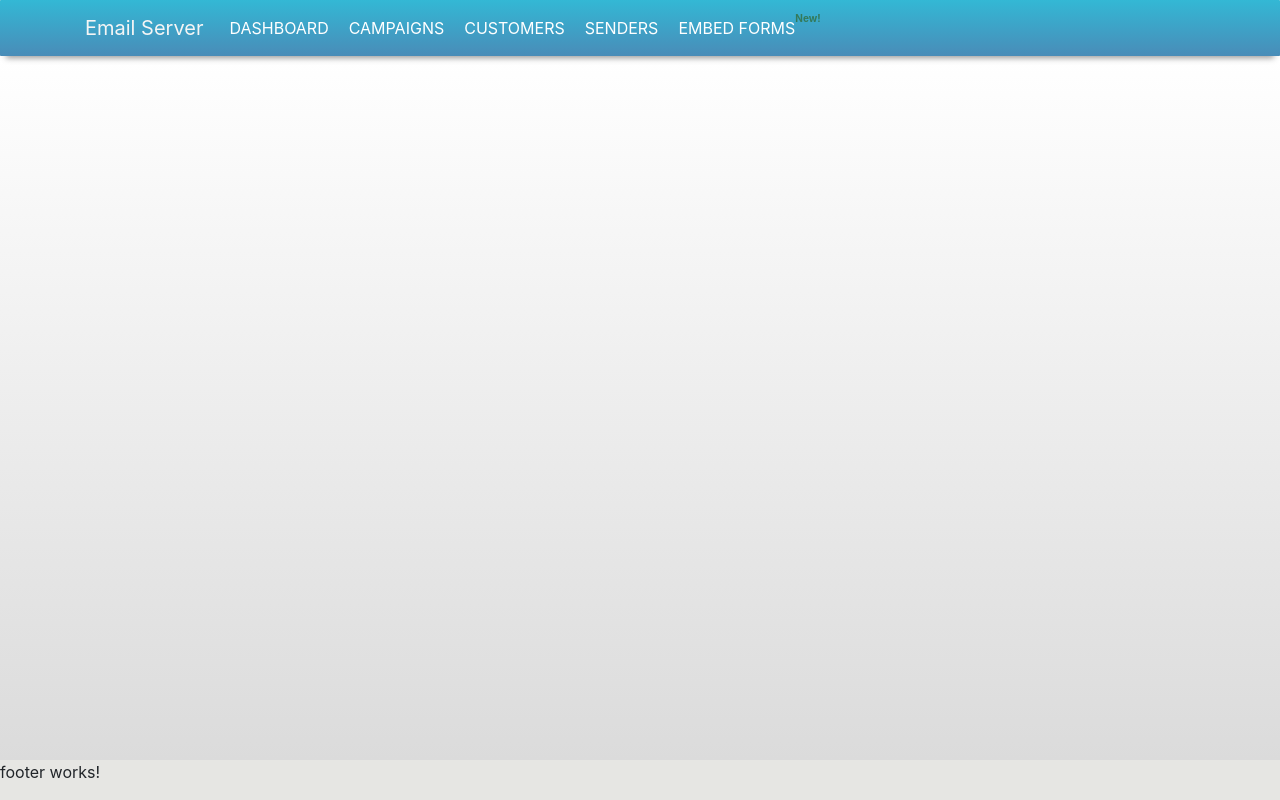
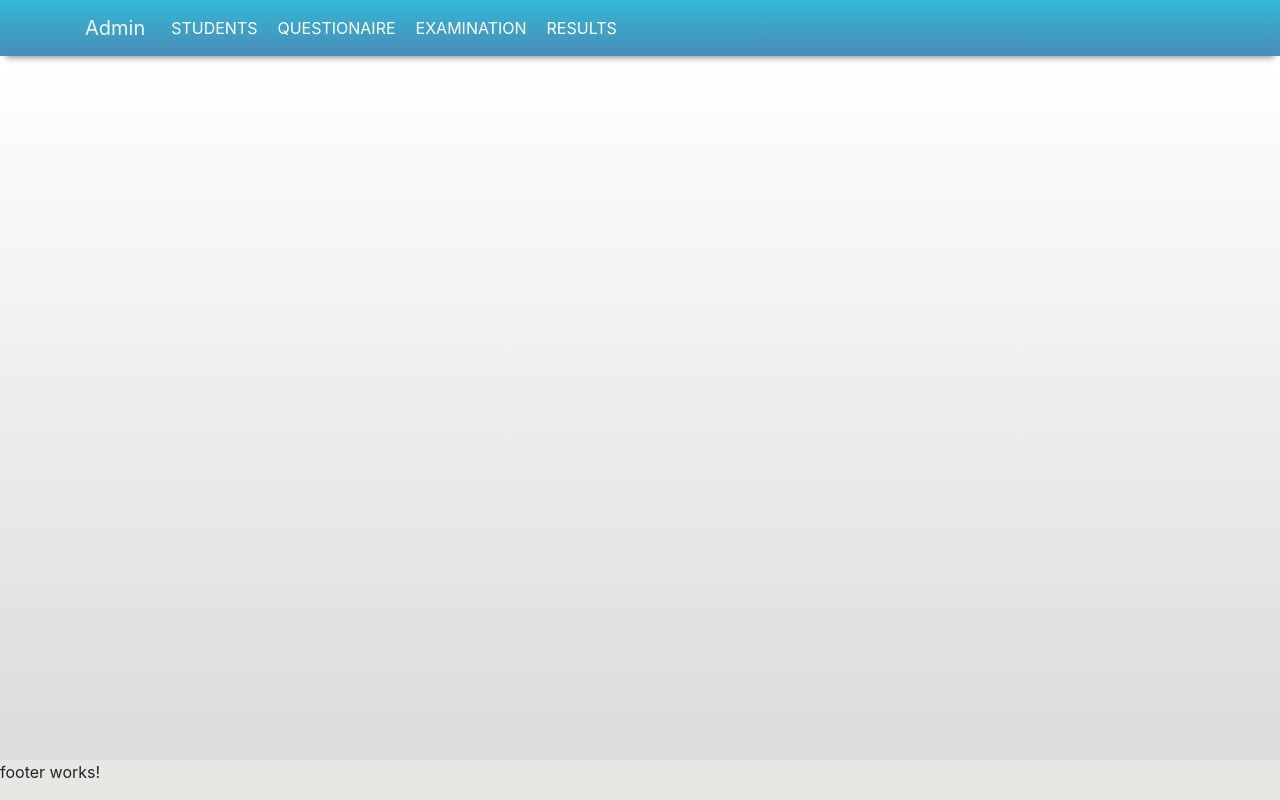
Before and after one commit to mikorecare/real-time-quiz-admin-angular, an Angular app in the folder quiz-admin/: page /home in a window 1280 px wide. Built offline with nearby package versions, Linux system fonts and the light colour scheme.

Commit message:
FIX: Navbar options

```diff
--- a/quiz-admin/src/app/components/pages/home/home.component.html
+++ b/quiz-admin/src/app/components/pages/home/home.component.html
@@ -1,7 +1,7 @@
 <div class="home">
   <nav class="navbar navbar-expand-lg navbar-light bg-light">
     <div class="container">
-      <a class="navbar-brand">Email Server</a>
+      <a class="navbar-brand">Admin</a>
       <button
         class="navbar-toggler"
         type="button"
@@ -18,35 +18,22 @@
         <ul class="navbar-nav mr-auto">
           <li class="nav-item">
             <a class="nav-link" routerLink="dashboard" routerLinkActive="active"
-              >DASHBOARD</a
+              >STUDENTS</a
             >
           </li>
           <li class="nav-item">
             <a class="nav-link" routerLink="campaigns" routerLinkActive="active"
-              >CAMPAIGNS</a
+              >QUESTIONAIRE</a
             >
           </li>
           <li class="nav-item">
             <a class="nav-link" routerLink="customers" routerLinkActive="active"
-              >CUSTOMERS</a
+              >EXAMINATION</a
             >
           </li>
           <li class="nav-item">
             <a class="nav-link" routerLink="senders" routerLinkActive="active"
-              >SENDERS</a
-            >
-          </li>
-          <!-- <li class="nav-item">
-            <a class="nav-link" routerLink="maptiler" routerLinkActive="active"
-              >EMBED FORM<sup class="new-feature">New!</sup></a
-            >
-          </li> -->
-          <li class="nav-item">
-            <a
-              class="nav-link"
-              routerLink="changelogs/abcd"
-              routerLinkActive="active"
-              >EMBED FORMS<sup class="new-feature">New!</sup></a
+              >RESULTS</a
             >
           </li>
         </ul>
```
